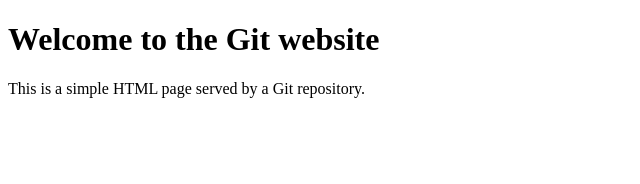
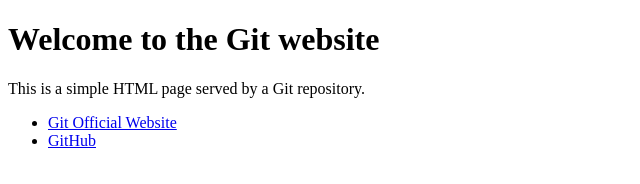
Before and after one commit to MSKalyan/learn-git, a plain HTML site: page index.html in a window 1280 px wide. Shown: the whole page, without its empty margins (0-640 px from the left). Drawn offline with Linux system fonts and the light colour scheme.

Commit message:
add list to code

```diff
--- a/index.html
+++ b/index.html
@@ -8,5 +8,9 @@
 <body>
 <h1>Welcome to the Git website</h1>
 <p>This is a simple HTML page served by a Git repository.</p>
+<ul>
+    <li><a href="https://git-scm.com/">Git Official Website</a></li>
+    <li><a href="https://github.com/">GitHub</a></li>
+</ul>
 </body>
 </html>
```
